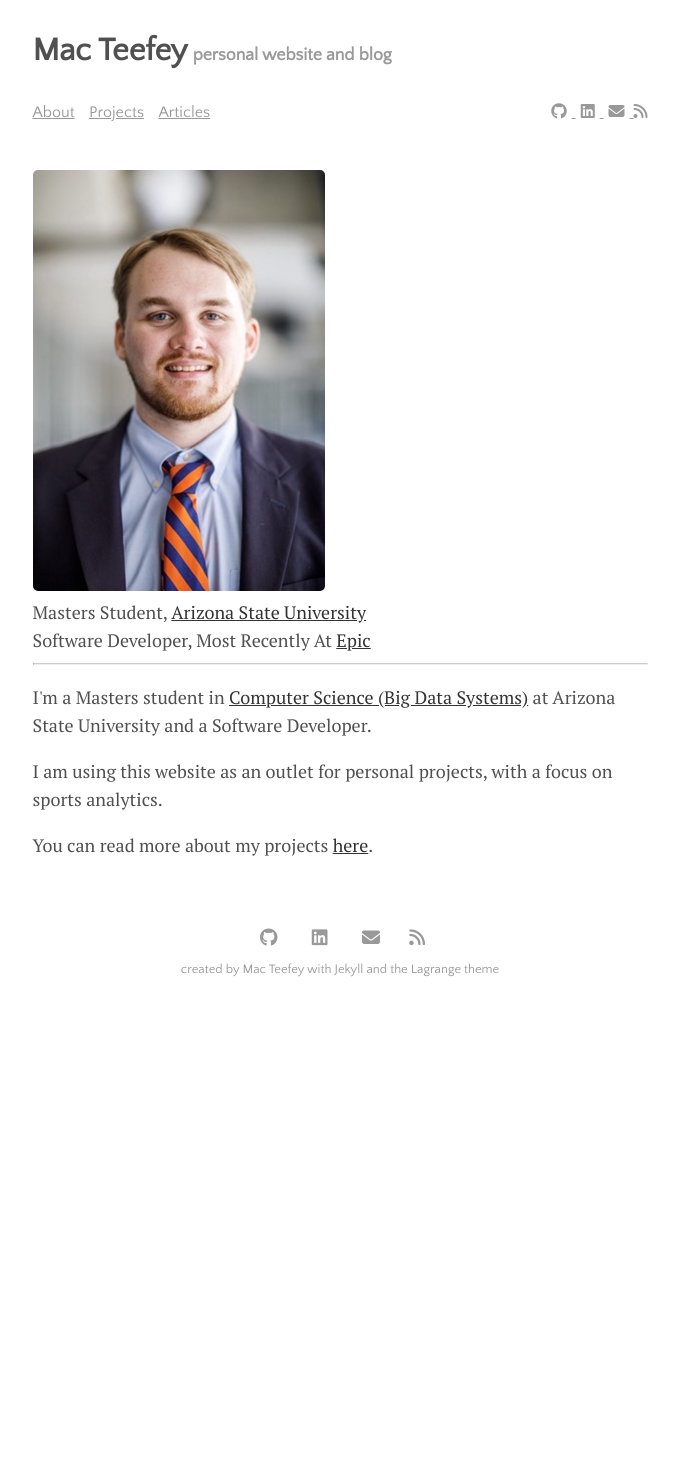
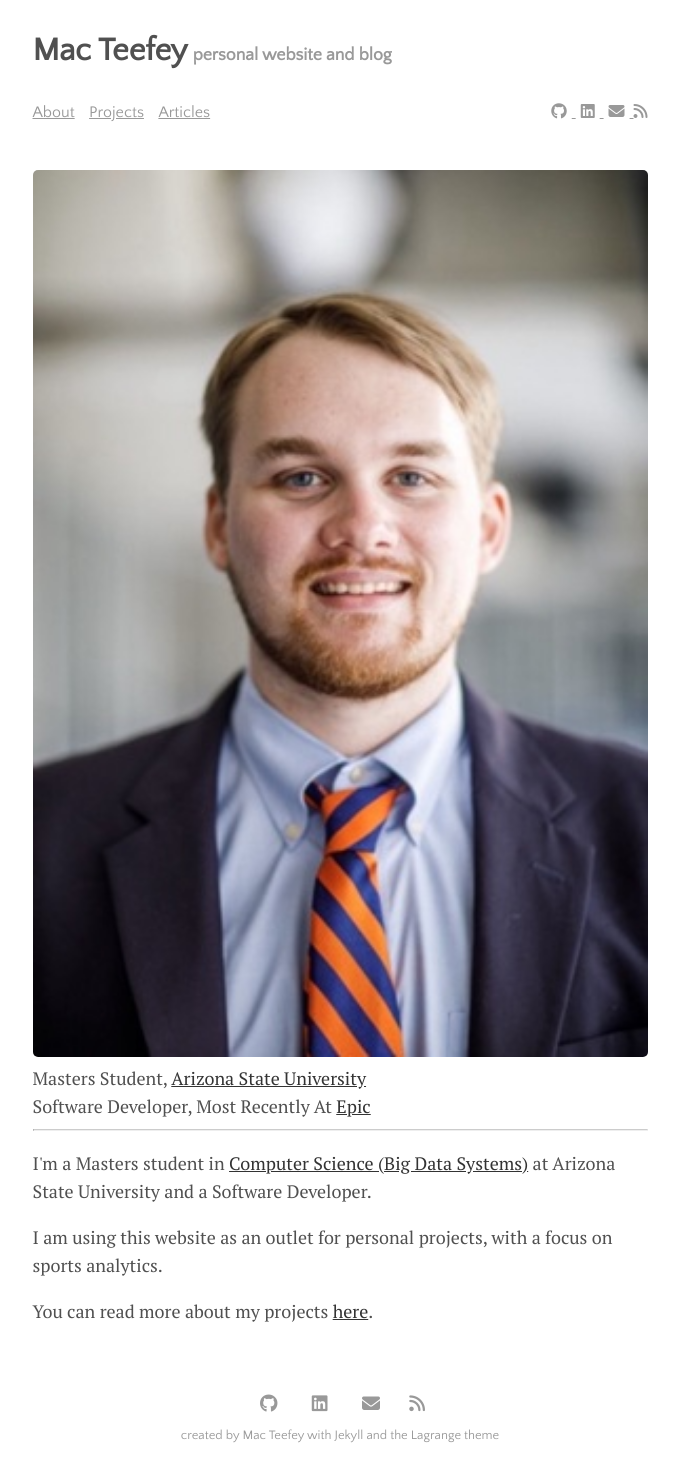
Before and after one commit to MacTeefey/MacTeefey.github.io, a Jekyll site: the page built from about.html, in a window 1280 px wide. Shown: the whole page, without its empty margins (300-979 px from the left). Built offline with Jekyll 4.4.1, drawn with Linux system fonts in a browser that asks for light colours; nearby versions of some CDN libraries; before the commit the page ends 1015 px from its top, so only the background shows below that.

Commit message:
Undo change to width

```diff
--- a/_layouts/home.html
+++ b/_layouts/home.html
@@ -6,7 +6,7 @@
 <div class="personal-info">
     <div class="row">
         <div class="four columns">
-            <img class="left-align" src="{{ site.url }}/assets/images/about/aboutImage.jpg" alt="Me in a suit">
+            <img class="left-align" src="{{ site.url }}/assets/images/about/aboutImage.jpg" alt="Me in a suit" width="100%">
         </div>
 
         <div class="eight columns">
--- a/about.html
+++ b/about.html
@@ -4,7 +4,7 @@
 
 <div class="row">
     <div class="four columns">
-        <img class="left-align" src="{{ site.url }}/assets/images/about/aboutImage.jpg" alt="Me in a suit">
+        <img class="left-align" src="{{ site.url }}/assets/images/about/aboutImage.jpg" alt="Me in a suit" width="100%">
     </div>
 
     <div class="eight columns">
```
